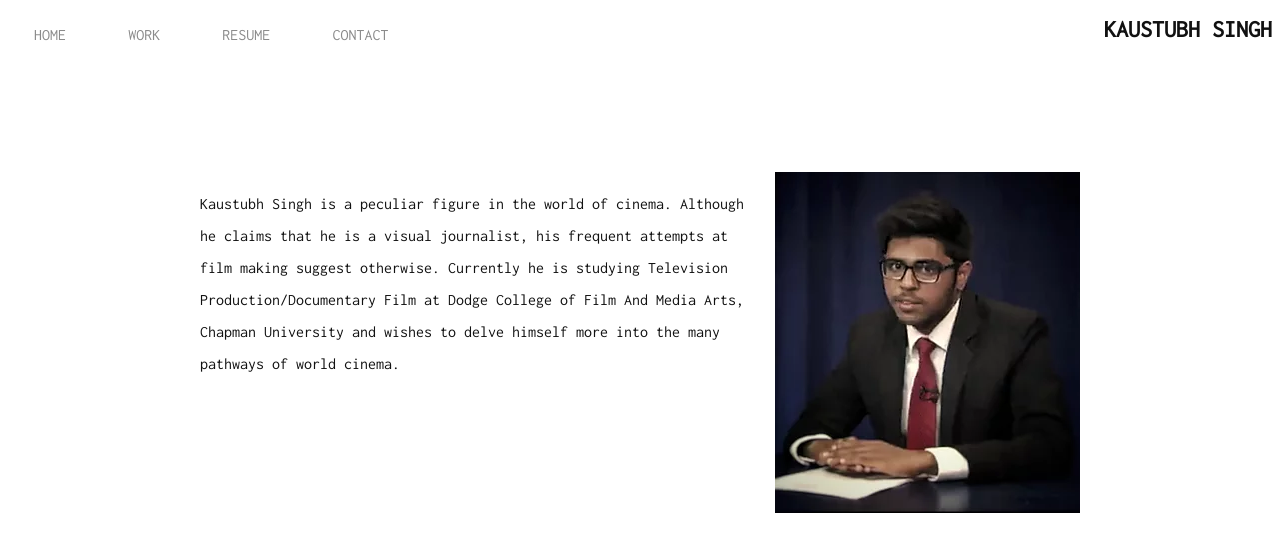
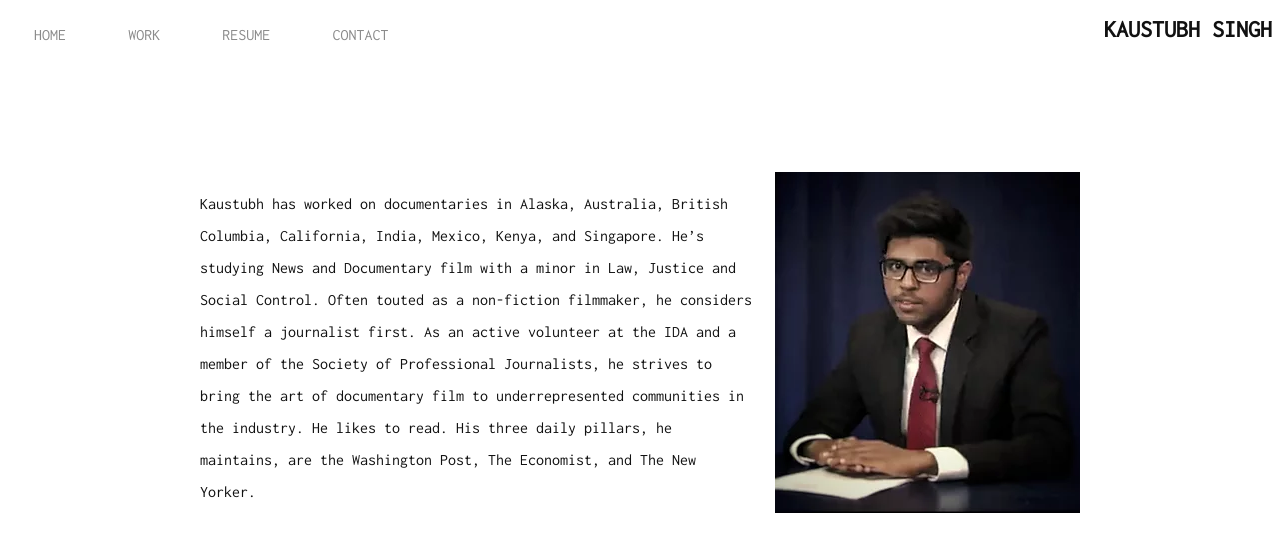
Before and after one commit to riverrz/kaustubh.tv-next, a Next.js app: page / in a window 1280 px wide. Shown: the top 552 px of the page. Built offline with nearby package versions, Linux system fonts and the light colour scheme.

Commit message:
updated front page bio

```diff
--- a/pages/index.js
+++ b/pages/index.js
@@ -10,12 +10,7 @@ const Index = ({ className }) => (
       <Container>
         <Flex className={ className } justify="center">
           <div className="main-content">
-            Kaustubh Singh is a peculiar figure in the world of cinema. Although he
-            claims that he is a visual journalist, his frequent attempts at film
-            making suggest otherwise. Currently he is studying Television
-            Production/Documentary Film at Dodge College of Film And Media Arts,
-            Chapman University and wishes to delve himself more into the many
-            pathways of world cinema.
+          Kaustubh has worked on documentaries in Alaska, Australia, British Columbia, California, India, Mexico, Kenya, and Singapore. He’s studying News and Documentary film with a minor in Law, Justice and Social Control. Often touted as a non-fiction filmmaker, he considers himself a journalist first. As an active volunteer at the IDA and a member of the Society of Professional Journalists, he strives to bring the art of documentary film to underrepresented communities in the industry. He likes to read. His three daily pillars, he maintains, are the Washington Post, The Economist, and The New Yorker.
           </div>
           <div className="img-container">
             <img src="/kaustubh.jpg" alt="Kaustubh"/>
```
